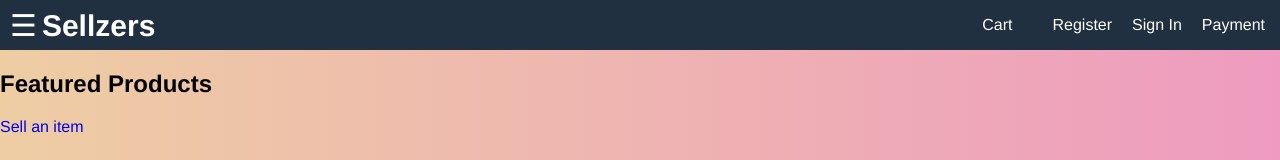
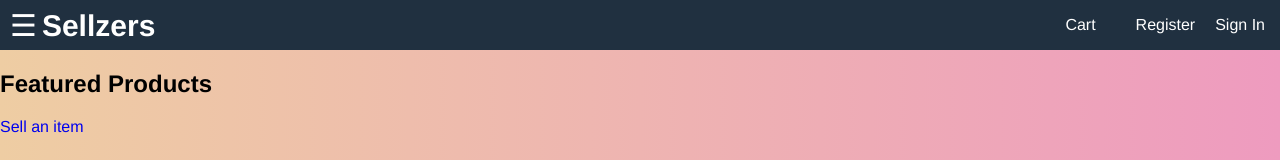
Before and after one commit to hudaabbas/sellzer_ecommerce_microservice, a React (Create React App) app in the folder webapp/: page / in a window 1280 px wide. Shown: the top 160 px of the page. Built offline with nearby package versions, Linux system fonts and the light colour scheme; no server answers.

Commit message:
fixing payment links on app.js

```diff
--- a/webapp/src/App.js
+++ b/webapp/src/App.js
@@ -42,7 +42,6 @@ function App() {
                     <Link to={"/payment/"+ window.localStorage.getItem('cart_id')}></Link>
                     <Link to="/register">Register</Link>
                     <Link to="/signin">Sign In</Link>
-                    <Link to="/payment/:id">Payment</Link>
                     {/* <a href="cart.html">Cart</a> */}
                 </div>
             </header>
```
